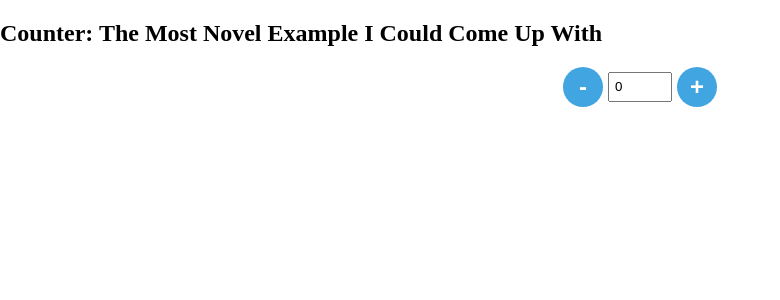
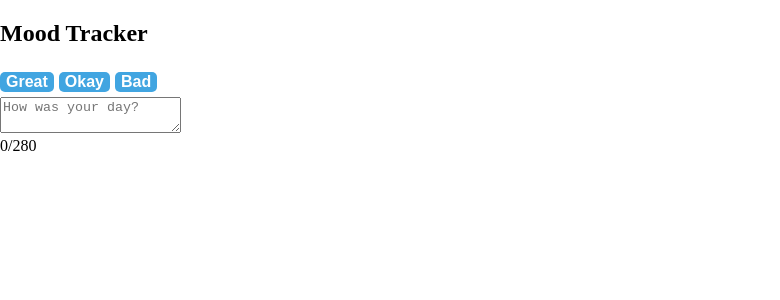
Before and after one commit to mikerobards/controlled-coms-refs, a React (Create React App) app: page / in a window 1280 px wide. Shown: the top 300 px of the page, without its empty margins (0-780 px from the left). Built offline with nearby package versions, Linux system fonts and the light colour scheme.

Commit message:
char input lesson

```diff
--- /dev/null
+++ b/src/App2.js
@@ -0,0 +1,37 @@
+import React, { useState } from 'react'
+
+const CharacterCounterInput = ({ text, defaults }) => {
+    const maxLength = 280
+    const [message, setmessage] = useState('')
+
+    return <div className={`counterInput ${message.length > maxLength ? "tooLong" : ""}`}>
+        <div>
+            {defaults.map((b) => {
+                return <button key={b} onClick={() => {
+                    setmessage(b)
+                }}>{b}</button>
+            })}
+        </div>
+        <textarea
+            placeholder={text}
+            value={message}
+            onChange={(e) => {
+                setmessage(e.target.value)
+            }}
+        />
+        <div>{message.length}/{maxLength}</div>
+    </div>
+}
+
+function App2() {
+    let defaultMoods = ["Great", "Okay", "Bad"]
+
+    return (
+        <section>
+            <h2>Mood Tracker</h2>
+            <CharacterCounterInput text={"How was your day?"} defaults={defaultMoods} />
+        </section>
+    )
+}
+
+export default App2
--- a/src/index.js
+++ b/src/index.js
@@ -1,12 +1,12 @@
 import React from 'react';
 import ReactDOM from 'react-dom';
-import './index.css';
-import App from './App';
+import './index2.css';
+import App2 from './App2';
 import reportWebVitals from './reportWebVitals';
 
 ReactDOM.render(
   <React.StrictMode>
-    <App />
+    <App2 />
   </React.StrictMode>,
   document.getElementById('root')
 );
--- /dev/null
+++ b/src/index2.css
@@ -0,0 +1,29 @@
+body {
+  margin: 0;
+}
+
+input {
+  margin: 5px 0;
+  padding: 5px;
+  min-width: 250px;
+}
+
+.counterInput button {
+  margin: 5px;
+  margin-left: 0;
+  background: #41a5e1;
+  border: none;
+  border-radius: 5px;
+  color: white;
+  font-size: 16px;
+  font-weight: bold;
+  cursor: pointer;
+}
+
+.counterInput.tooLong {
+  color: red;
+}
+
+.counterInput.tooLong textarea {
+  background: #eebbbb;
+}
```
